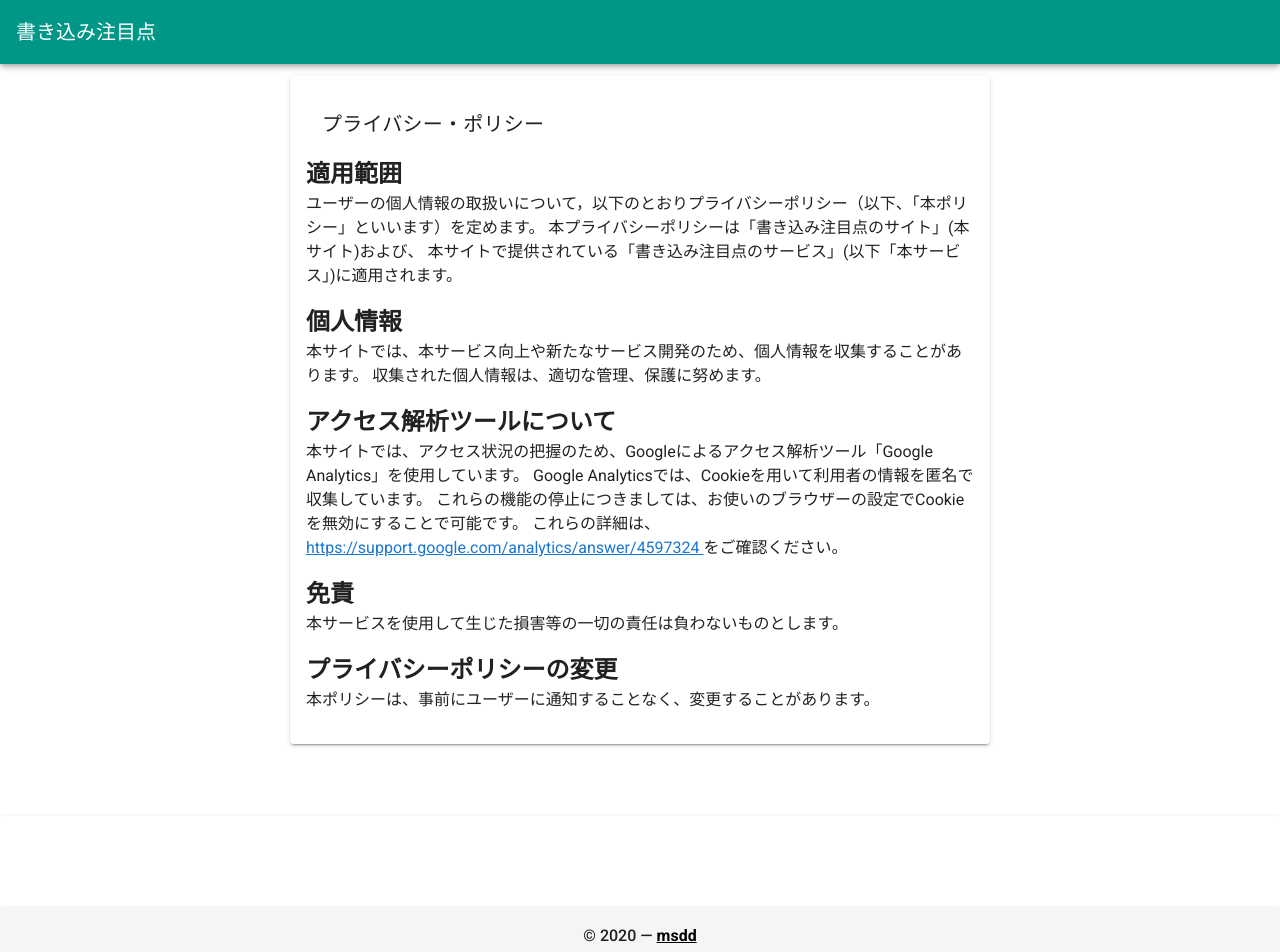
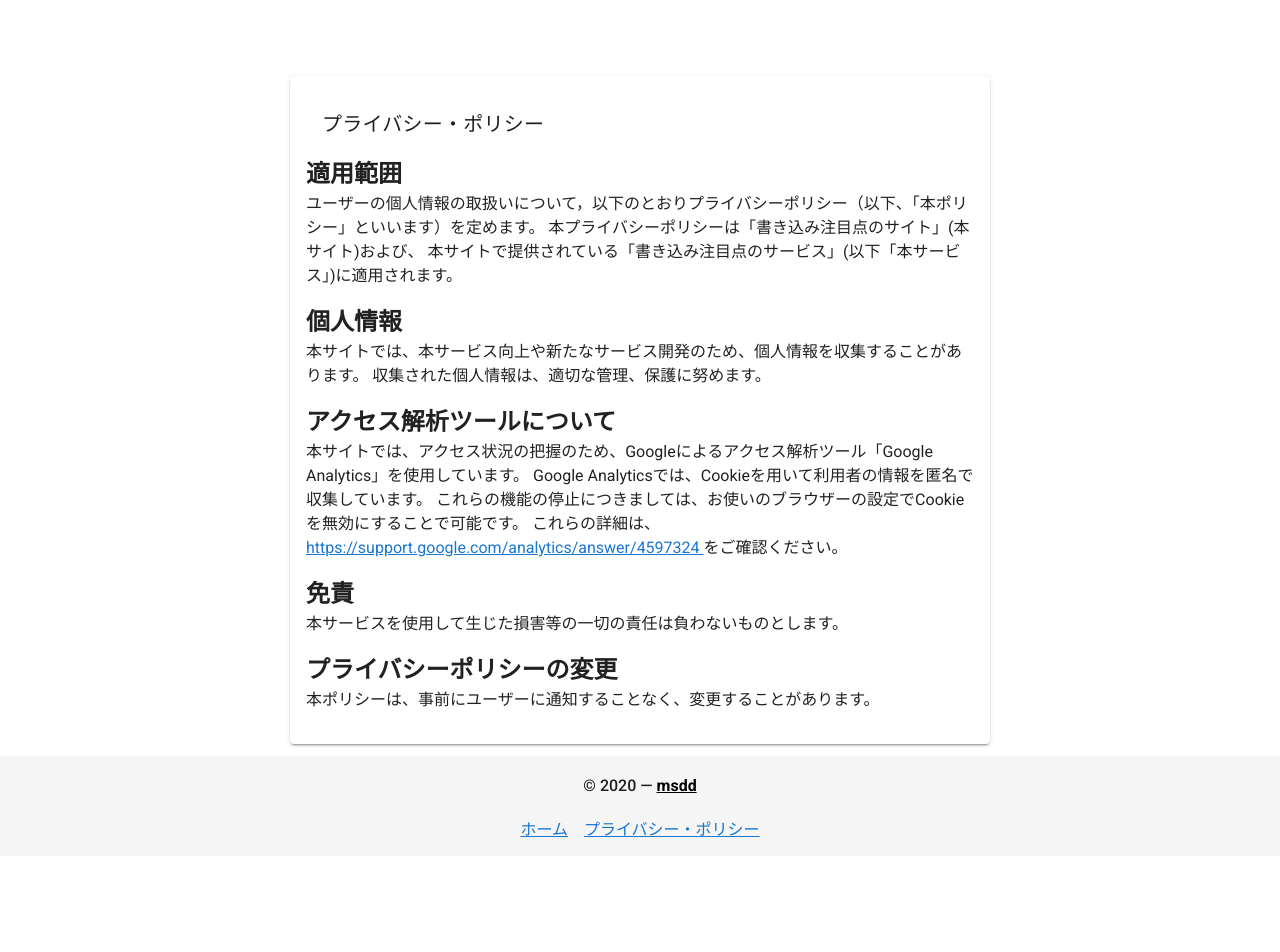
Before and after one commit to 3sdd/kakikomi-tyumokuten, a Nuxt app: page /privacy-policy in a window 1280 px wide. Shown: the top 952 px of the page. After the commit the page ends 856 px from the top, so only its background shows below. Built offline with nearby package versions, Linux system fonts and the light colour scheme.

Commit message:
footerにページリンク追加

```diff
--- a/layouts/default.vue
+++ b/layouts/default.vue
@@ -15,17 +15,29 @@
       </v-container>
     </v-content>
 
-    <v-card height="150">
+    <div height="100">
       <v-footer
         app
         absolute="false"
         class="font-weight-medium"
       >
-        <v-col class="text-center" cols="12">
-          <span>&copy; {{ new Date().getFullYear() }} — <strong><a href="https://twitter.com/__msdd__" class="msdd-link">msdd</a></strong></span>
-        </v-col>
+        <v-container>
+          <v-row>
+            <v-col class="text-center" cols="12">
+              <span>&copy; {{ new Date().getFullYear() }} — <strong><a href="https://twitter.com/__msdd__" class="msdd-link">msdd</a></strong></span>
+            </v-col>
+          </v-row>
+          <v-row class="d-flex justify-center">
+              <nuxt-link to="/" class="pa-2">
+                ホーム
+              </nuxt-link>
+              <nuxt-link to="privacy-policy" class="pa-2">
+                プライバシー・ポリシー
+              </nuxt-link>
+          </v-row>
+        </v-container>
       </v-footer>
-    </v-card>
+    </div>
 
   </v-app>
 </template>
```
